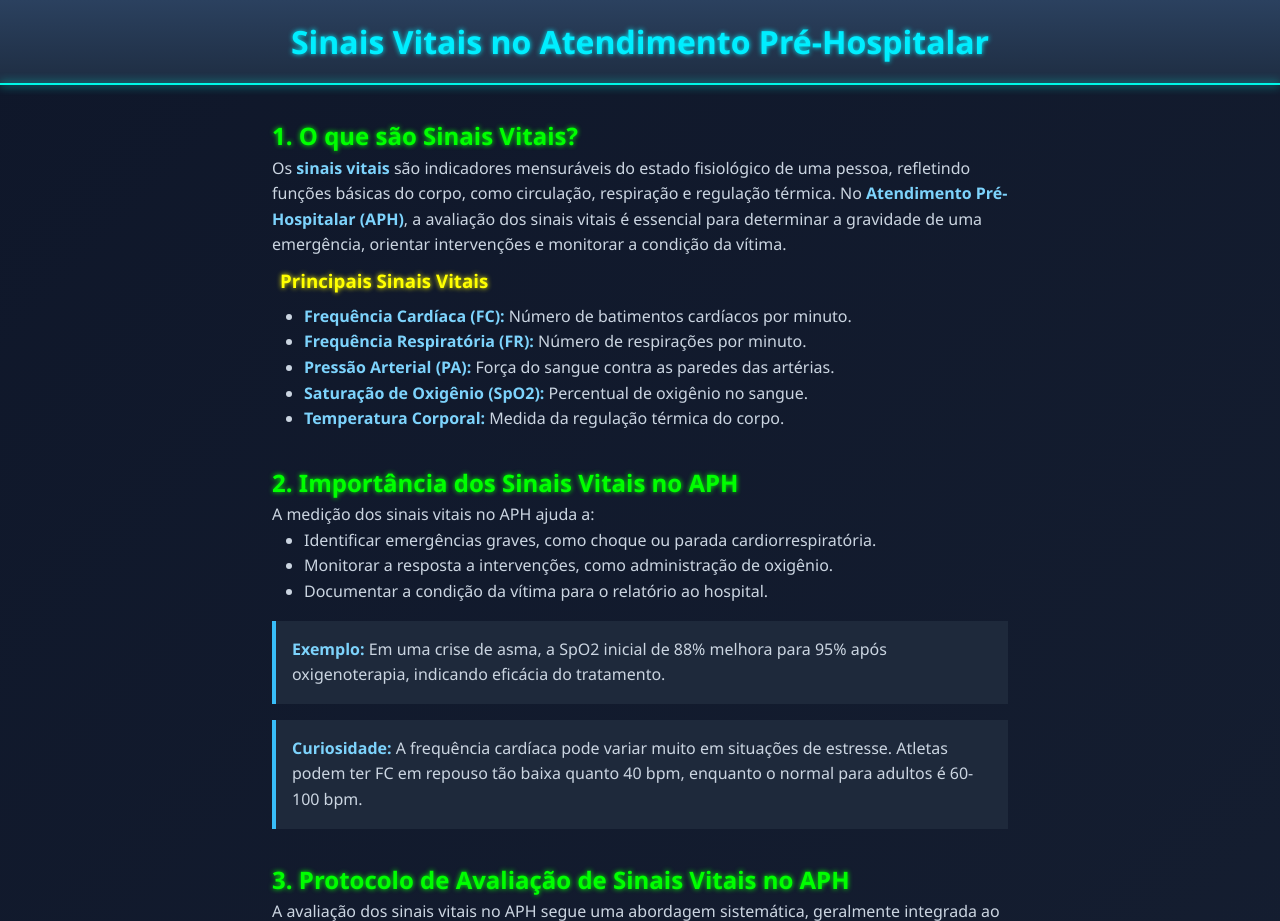
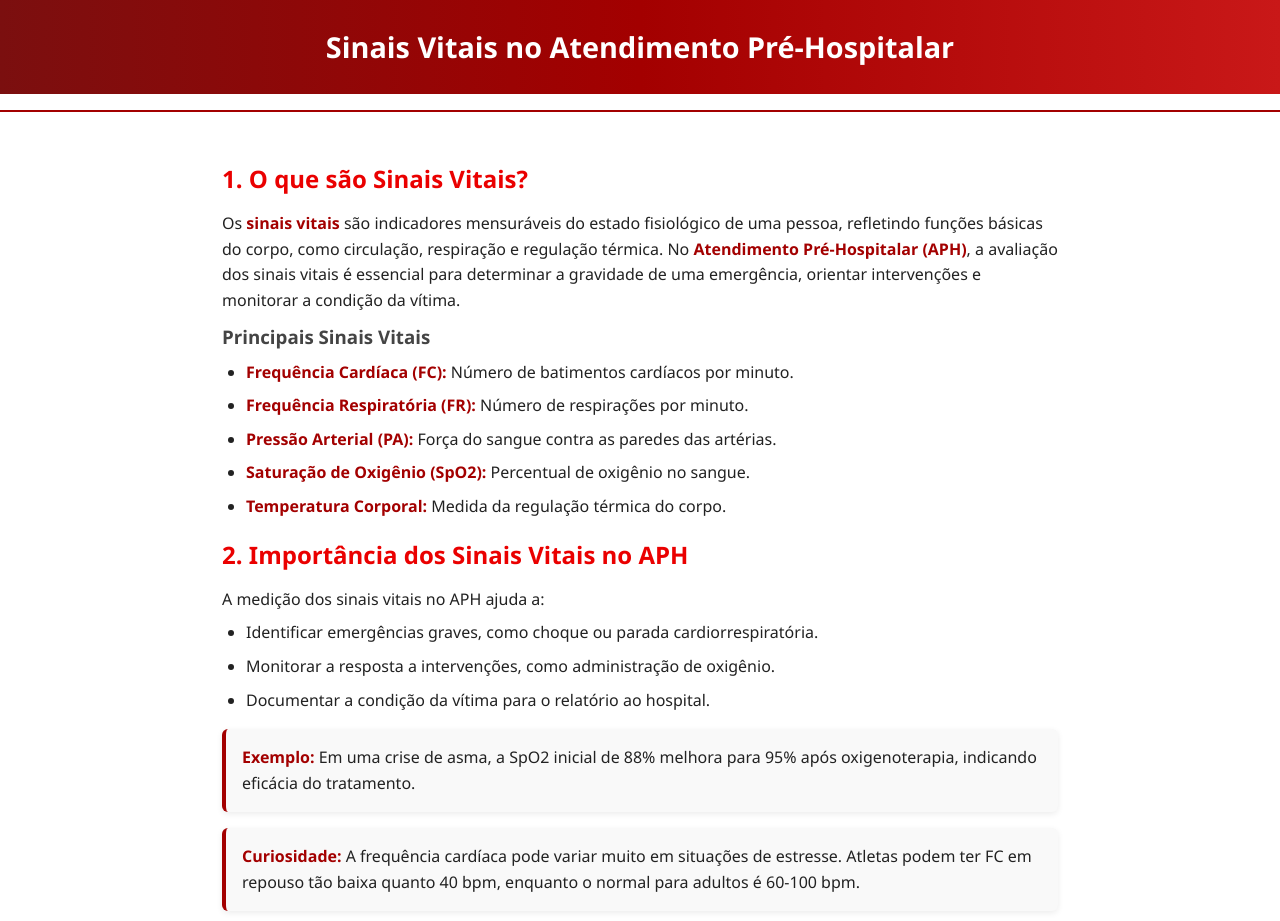
Before and after one commit to CaduDev99/Aula-2, a plain HTML site: page Sinais Vitais/index.html in a window 1280 px wide. Shown: the top 921 px of the page. Drawn offline with Linux system fonts and the light colour scheme.

Commit message:
Update index.html

```diff
--- a/Sinais Vitais/index.html
+++ b/Sinais Vitais/index.html
@@ -28,106 +28,128 @@
 body {
   min-height: 100vh;
   font-family: 'Segoe UI', Tahoma, Geneva, Verdana, sans-serif;
-      background: linear-gradient(135deg, #0f172a, #1e293b);
-      color: #cbd5e1;
+  background: #ffffff;
+  color: #222;
   line-height: 1.6;
   display: flex;
   flex-direction: column;
   align-items: center;
 }
 
+/* Cabeçalho */
 header {
   width: 100%;
-      background-image: linear-gradient(to top, #1e2d42, #2b415f);
-      padding: 1rem;
+  background: linear-gradient(to right, #7b0f0f, #a30000, #c91818);
+  padding: 1.5rem;
   text-align: center;
+  color: #fff;
 }
 
+h1 {
+  font-size: 1.8rem;
+}
+
+/* Container */
 .container {
-      max-width: 800px;
+  max-width: 900px;
   width: 100%;
   padding: 2rem;
 }
 
-    main {
-      display: flex;
-      flex-direction: column;
-      gap: 2rem;
+/* Títulos */
+h2 {
+  color: #ea0000;
+  margin-bottom: 0.8rem;
+}
+
+h3 {
+  color: #444;
+  margin: 0.5rem 0;
+}
+
+/* Texto */
+p, li {
+  font-size: 1rem;
+  margin-bottom: 0.5rem;
+}
+
+/* Listas */
+ul, ol {
+  margin-left: 1.5rem;
+  margin-bottom: 1rem;
+}
+
+/* Destaques */
+strong {
+  color: #a30000;
+  font-weight: bold;
+}
+
+/* Box de exemplo */
+.exemplo {
+  background: #f9f9f9;
+  border-left: 4px solid #a30000;
+  padding: 1rem;
+  margin: 1rem 0;
+  border-radius: 6px;
+  box-shadow: 0 2px 6px rgba(0,0,0,0.08);
+}
+
+/* Linha divisória */
+.hr1 {
+  width: 100%;
+  border: none;
+  border-top: 2px solid #a30000;
+  margin: 1rem 0;
+}
+
+/* Botão voltar */
+.voltar-inicio {
+  text-align: center;
+  margin: 2rem 0;
+}
+
+.btn-voltar {
+  background: #dd0000;
+  color: #fff;
+  padding: 0.7rem 2rem;
+  border: none;
+  border-radius: 6px;
+  text-decoration: none;
+  font-weight: bold;
+  box-shadow: 0 3px 8px rgba(0,0,0,0.15);
+  transition: 0.3s ease;
+}
+
+.btn-voltar:hover {
+  background: #9e0202;
+  box-shadow: 0 4px 10px rgba(0,0,0,0.2);
+}
+
+/* Rodapé */
+footer {
+  width: 100%;
+  background: linear-gradient(to right, #7b0f0f, #a30000);
+  color: #fff;
+  text-align: center;
+  padding: 1rem;
+  margin-top: auto;
+  font-size: 0.9rem;
+}
+
+/* Responsividade */
+@media (max-width: 768px) {
+  .container {
+    padding: 1rem;
   }
 
   h1 {
-      color: #00eeff;
-      text-shadow: 0px 0px 5px #00eeff;
+    font-size: 1.4rem;
   }
 
   h2 {
-      color: rgb(0, 255, 0);
-      text-shadow: 0px 0px 5px rgb(0, 255, 0);
+    font-size: 1.2rem;
   }
-
-    h3 {
-      color: yellow;
-      text-shadow: 0px 0px 5px yellow;
-      margin: 0.5rem;
-    }
-
-    section {
-      margin-bottom: 2rem;
-    }
-
-    ul, ol {
-      margin-left: 2rem;
-    }
-
-    .exemplo {
-      background-color: #1e293b;
-      border-left: 4px solid #38bdf8;
-      padding: 1rem;
-      margin: 1rem 0;
-    }
-
-    strong {
-      color: #7dd3fc;
-    }
-
-    .hr1 {
-      width: 100%;
-      border: 1px solid rgb(0, 247, 231);
-      box-shadow: 0px 0px 10px rgb(0, 247, 231);
-    }
-
-    .voltar-inicio {
-      text-align: center;
-      margin-top: 2rem;
-    }
-
-    .btn-voltar {
-      background-color: #00fff7;
-      color: #15202F;
-      padding: 0.7rem 2rem;
-      border: none;
-      border-radius: 10px;
-      text-decoration: none;
-      font-weight: bold;
-      box-shadow: 0 0 10px #00fff7;
-      transition: all 0.3s ease;
-    }
-
-    .btn-voltar:hover {
-      background-color: #00e0d1;
-      box-shadow: 0 0 15px #00fff7;
-      color: white;
-    }
-
-    footer {
-      background-image: linear-gradient(to top, #1e2d42, #2b415f);
-      color: #ffffff;
-      text-align: center;
-      padding: 1rem;
-      margin-top: 2rem;
-      font-size: 0.9rem;
-      border-top: 1px solid #00e5ff;
-      width: 100%;
 }
 </style>
 </head>
```
Lines whose indentation alone changed are shown as unchanged.
